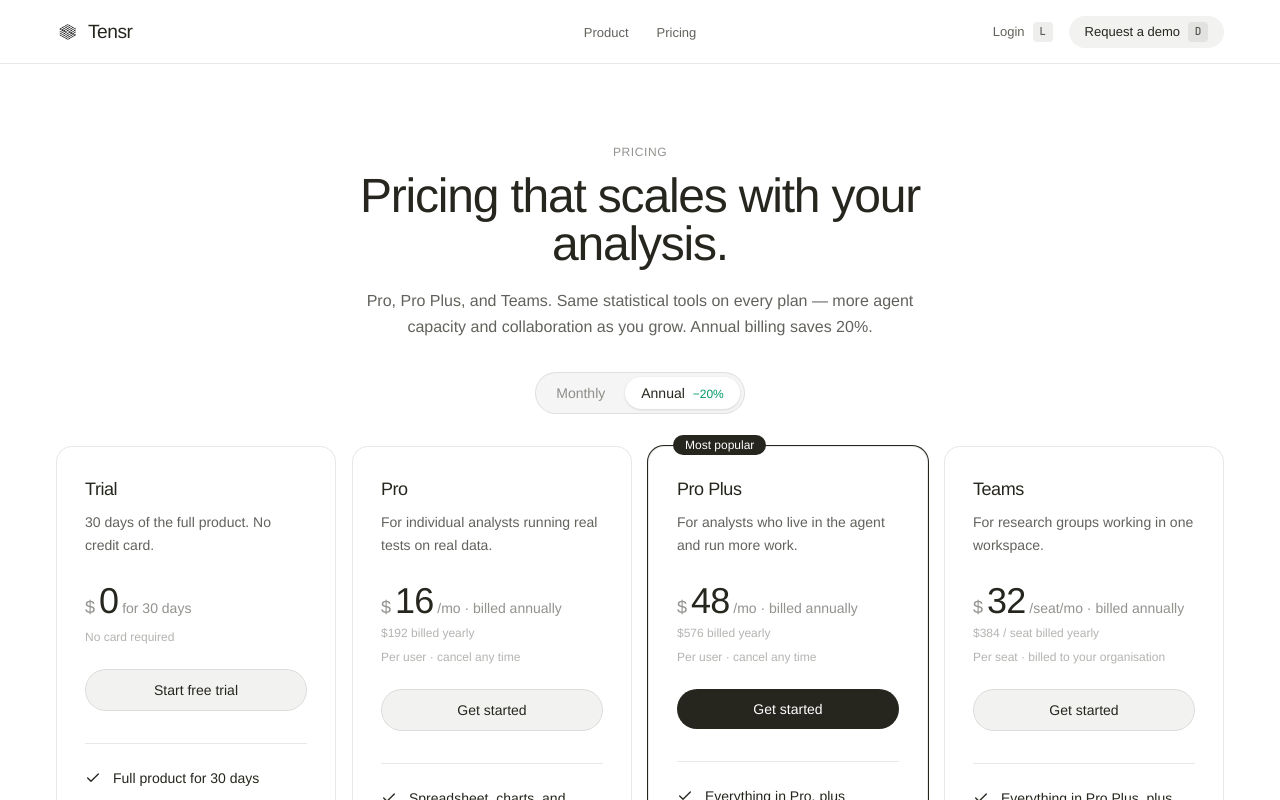
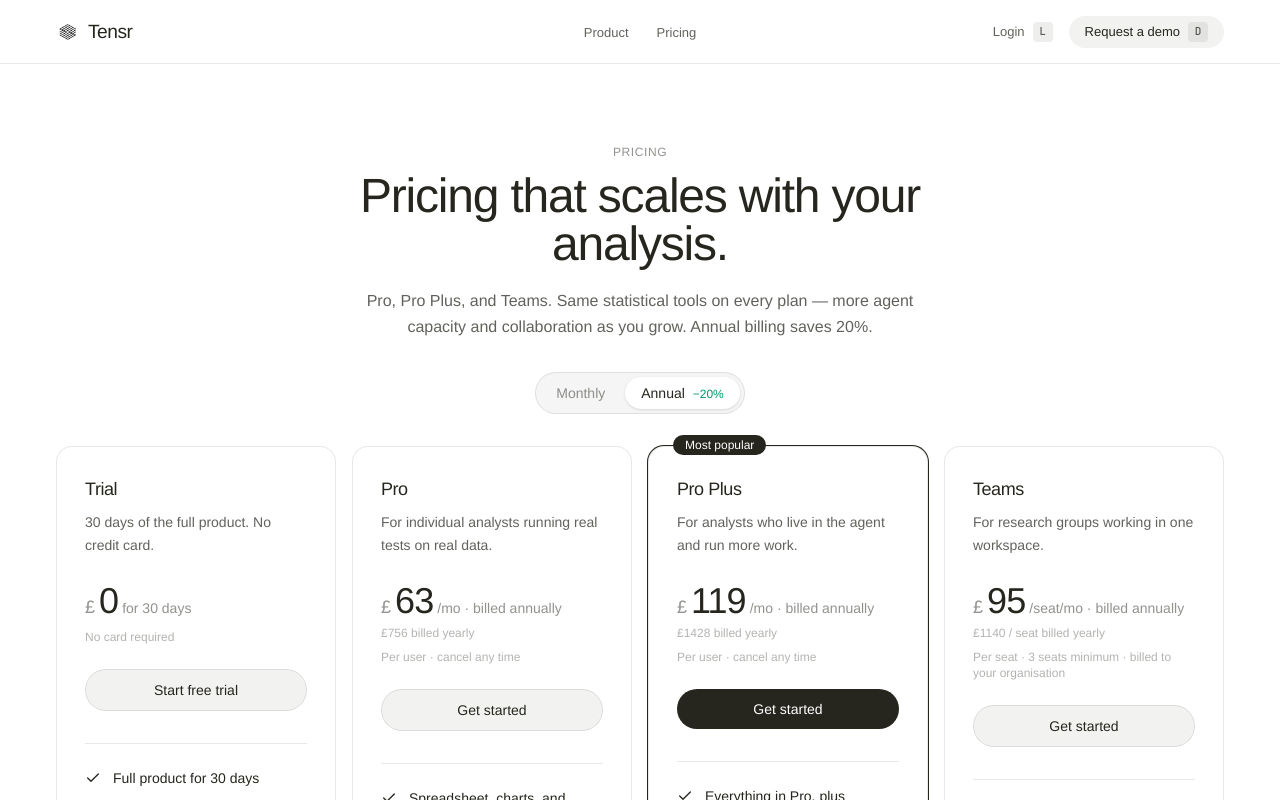
Before and after one commit to tensr-xyz/tensr-landing-ui, a Next.js app: page /pricing in a window 1280 px wide. Shown: the top 800 px of the page. Built offline with nearby package versions, Linux system fonts and the light colour scheme; a web font is replaced by a local one.

Commit message:
fix: show GBP catalog prices on the public pricing grid
Landing still advertised leftover $20/$60/$40 amounts while checkout and plan_catalog.json already use £79/£149/£119.

Co-authored-by: Cursor <cursoragent@cursor.com>

```diff
--- a/components/templates/pricing/index.tsx
+++ b/components/templates/pricing/index.tsx
@@ -31,9 +31,9 @@ const plans = [
     id: 'pro',
     name: 'Pro',
     subtitle: 'For individual analysts running real tests on real data.',
-    monthly: 20,
-    annualMonthly: 16,
-    annualTotal: 192,
+    monthly: 79,
+    annualMonthly: 63,
+    annualTotal: 756,
     note: 'Per user · cancel any time',
     cta: 'Get started',
     href: 'https://app.tensr.xyz',
@@ -51,9 +51,9 @@ const plans = [
     id: 'pro_plus',
     name: 'Pro Plus',
     subtitle: 'For analysts who live in the agent and run more work.',
-    monthly: 60,
-    annualMonthly: 48,
-    annualTotal: 576,
+    monthly: 149,
+    annualMonthly: 119,
+    annualTotal: 1428,
     note: 'Per user · cancel any time',
     cta: 'Get started',
     href: 'https://app.tensr.xyz',
@@ -71,10 +71,10 @@ const plans = [
     id: 'teams',
     name: 'Teams',
     subtitle: 'For research groups working in one workspace.',
-    monthly: 40,
-    annualMonthly: 32,
-    annualTotal: 384,
-    note: 'Per seat · billed to your organisation',
+    monthly: 119,
+    annualMonthly: 95,
+    annualTotal: 1140,
+    note: 'Per seat · 3 seats minimum · billed to your organisation',
     cta: 'Get started',
     href: 'https://app.tensr.xyz',
     featured: false,
@@ -186,7 +186,7 @@ const faqItems = [
     id: 'teams',
     question: 'How does Teams seat pricing work?',
     answer:
-      'Teams is billed per seat to your organisation. Add or remove seats as your group changes — billing adjusts automatically. Shared workspaces and collaboration features are included.',
+      'Teams is billed per seat to your organisation, with a three-seat minimum. Add or remove seats as your group changes — billing adjusts automatically. Shared workspaces and collaboration features are included.',
   },
   {
     id: 'trial',
@@ -296,13 +296,13 @@ export const PricingTemplate = () => {
                   {plan.subtitle}
                 </p>
                 <div className="mt-6 flex items-baseline gap-1">
-                  <span className="text-lg text-text-muted">$</span>
+                  <span className="text-lg text-text-muted">£</span>
                   <span className="text-4xl tracking-tight">{price}</span>
                   <span className="text-sm text-text-muted">{period}</span>
                 </div>
                 {frequency === 'yearly' && !isTrial && (
                   <p className="mt-1 text-xs text-text-faint">
-                    ${plan.annualTotal}
+                    £{plan.annualTotal}
                     {plan.perSeat ? ' / seat' : ''} billed yearly
                   </p>
                 )}
```
